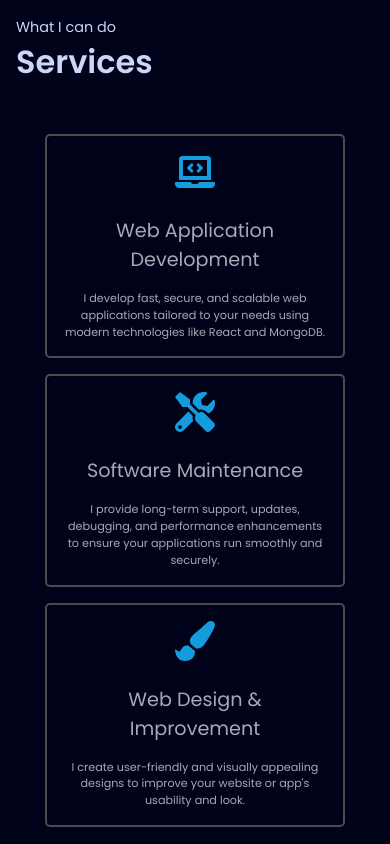
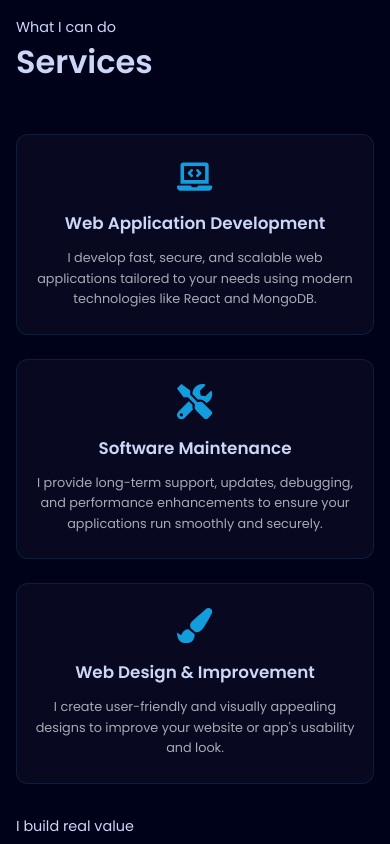
Before and after one commit to siddharthbankar12/portfolio, a React (Create React App) app: page / in a window 390 px wide. Shown: the part 2820-3664 px from the top of the page. Built offline with nearby package versions, Linux system fonts and the light colour scheme; no server answers.

Commit message:
section ui updates

```diff
--- a/src/components/Services.js
+++ b/src/components/Services.js
@@ -1,7 +1,7 @@
 import React from "react";
 import "../styles/Services.css";
-import { FaLaptopCode, FaTools, FaPaintBrush } from "react-icons/fa";
 import { motion } from "framer-motion";
+import { ServicesData } from "../data/ServicesData";
 
 const Services = () => {
   const fade = {
@@ -9,6 +9,19 @@ const Services = () => {
     transition: {
       duration: 1.4,
     },
+  };
+
+  const cardVariants = {
+    hidden: { opacity: 0, y: 30 },
+    visible: (i) => ({
+      opacity: 1,
+      y: 0,
+      transition: {
+        delay: i * 0.2,
+        duration: 0.6,
+        ease: "easeOut",
+      },
+    }),
   };
 
   return (
@@ -31,33 +44,21 @@ const Services = () => {
             whileInView={fade}
             initial={{ opacity: 0 }}
           >
-            <div className="services-card">
-              <FaLaptopCode className="services-icon" />
-              <p className="services-title">Web Application Development</p>
-              <p className="services-desc">
-                I develop fast, secure, and scalable web applications tailored
-                to your needs using modern technologies like React and MongoDB.
-              </p>
-            </div>
-
-            <div className="services-card">
-              <FaTools className="services-icon" />
-              <p className="services-title">Software Maintenance</p>
-              <p className="services-desc">
-                I provide long-term support, updates, debugging, and performance
-                enhancements to ensure your applications run smoothly and
-                securely.
-              </p>
-            </div>
-
-            <div className="services-card">
-              <FaPaintBrush className="services-icon" />
-              <p className="services-title">Web Design & Improvement</p>
-              <p className="services-desc">
-                I create user-friendly and visually appealing designs to improve
-                your website or app's usability and look.
-              </p>
-            </div>
+            {ServicesData.map((service, index) => (
+              <motion.div
+                key={index}
+                className="services-card"
+                custom={index}
+                variants={cardVariants}
+                initial="hidden"
+                whileInView="visible"
+                viewport={{ once: true }}
+              >
+                <service.icon className="services-icon" />
+                <p className="services-title">{service.title}</p>
+                <p className="services-desc">{service.description}</p>
+              </motion.div>
+            ))}
           </motion.div>
         </div>
       </div>
--- /dev/null
+++ b/src/data/ServicesData.js
@@ -0,0 +1,22 @@
+import { FaLaptopCode, FaTools, FaPaintBrush } from "react-icons/fa";
+
+export const ServicesData = [
+  {
+    icon: FaLaptopCode,
+    title: "Web Application Development",
+    description:
+      "I develop fast, secure, and scalable web applications tailored to your needs using modern technologies like React and MongoDB.",
+  },
+  {
+    icon: FaTools,
+    title: "Software Maintenance",
+    description:
+      "I provide long-term support, updates, debugging, and performance enhancements to ensure your applications run smoothly and securely.",
+  },
+  {
+    icon: FaPaintBrush,
+    title: "Web Design & Improvement",
+    description:
+      "I create user-friendly and visually appealing designs to improve your website or app's usability and look.",
+  },
+];
--- a/src/styles/Services.css
+++ b/src/styles/Services.css
@@ -1,66 +1,103 @@
 .services-box {
-  display: flex;
-  flex-direction: row;
-  flex-wrap: wrap;
-  gap: 1rem;
+  display: grid;
+  grid-template-columns: repeat(3, 1fr);
+  column-gap: 1.5rem;
+  row-gap: 2rem;
 }
 
 .services-card {
-  width: fit-content;
-  max-width: 300px;
+  background: rgba(255, 255, 255, 0.03);
+  border: 1px solid rgba(20, 157, 221, 0.15);
+  border-radius: 12px;
+  padding: 2rem 1.5rem;
+  width: 100%;
   margin: 0 auto;
-  /* cursor: pointer; */
+  color: var(--nav-blue);
   display: flex;
   flex-direction: column;
   justify-content: center;
   align-items: center;
   text-align: center;
-  padding: 1.5rem;
-  border-radius: 5px;
-  transition: all 0.4s ease;
-  border: 2px solid rgb(75, 75, 75);
+  transition: transform 0.3s ease, box-shadow 0.3s ease, border-color 0.3s ease, background 0.3s ease;
 }
 
 .services-card:hover {
-  box-shadow: inset 6px 6px 30px rgb(75, 75, 75);
-  border: none;
+  transform: translateY(-8px);
+  box-shadow: 0 20px 40px rgba(20, 157, 221, 0.12);
+  border-color: var(--nav-blue);
+  background: rgba(20, 157, 221, 0.06);
 }
 
 .services-icon {
-  font-size: 3rem;
+  font-size: 2.8rem;
   color: var(--nav-blue);
-  margin-bottom: 2rem;
+  margin-bottom: 1.25rem;
+  transition: transform 0.3s ease;
+}
+
+.services-card:hover .services-icon {
+  transform: scale(1.15);
 }
 
 .services-title {
-  font-size: 1.3rem;
-  margin-bottom: 1rem;
+  font-size: 1.25rem;
+  font-weight: 600;
+  color: var(--soft-white);
+  margin-bottom: 0.75rem;
 }
 
 .services-desc {
-  font-size: 0.8rem;
-  line-height: 1.5;
+  font-size: 0.9rem;
+  line-height: 1.6;
+  color: var(--nav-grey);
 }
 
-/* Media Queries */
-@media screen and (max-width: 768px) {
-  .services-card {
-    width: 100%;
-    padding: 1rem;
+@media screen and (max-width: 1024px) {
+  .services-box {
+    grid-template-columns: repeat(2, 1fr);
+    column-gap: 1.25rem;
+    row-gap: 1.75rem;
   }
 }
 
-@media screen and (max-width: 550px) {
+@media screen and (max-width: 768px) {
+  .services-box {
+    grid-template-columns: 1fr;
+    row-gap: 1.5rem;
+  }
+
+  .services-card {
+    padding: 1.75rem 1.25rem;
+  }
+
   .services-icon {
-    font-size: 2.5rem;
-    margin-bottom: 1.5rem;
+    font-size: 2.4rem;
   }
 
   .services-title {
-    font-size: 1.2rem;
+    font-size: 1.15rem;
   }
 
   .services-desc {
-    font-size: 0.7rem;
+    font-size: 0.85rem;
   }
 }
+
+@media screen and (max-width: 480px) {
+  .services-icon {
+    font-size: 2.2rem;
+    margin-bottom: 1rem;
+  }
+
+  .services-title {
+    font-size: 1.05rem;
+  }
+
+  .services-desc {
+    font-size: 0.8rem;
+  }
+
+  .services-card {
+    padding: 1.5rem 1rem;
+  }
+}
```
